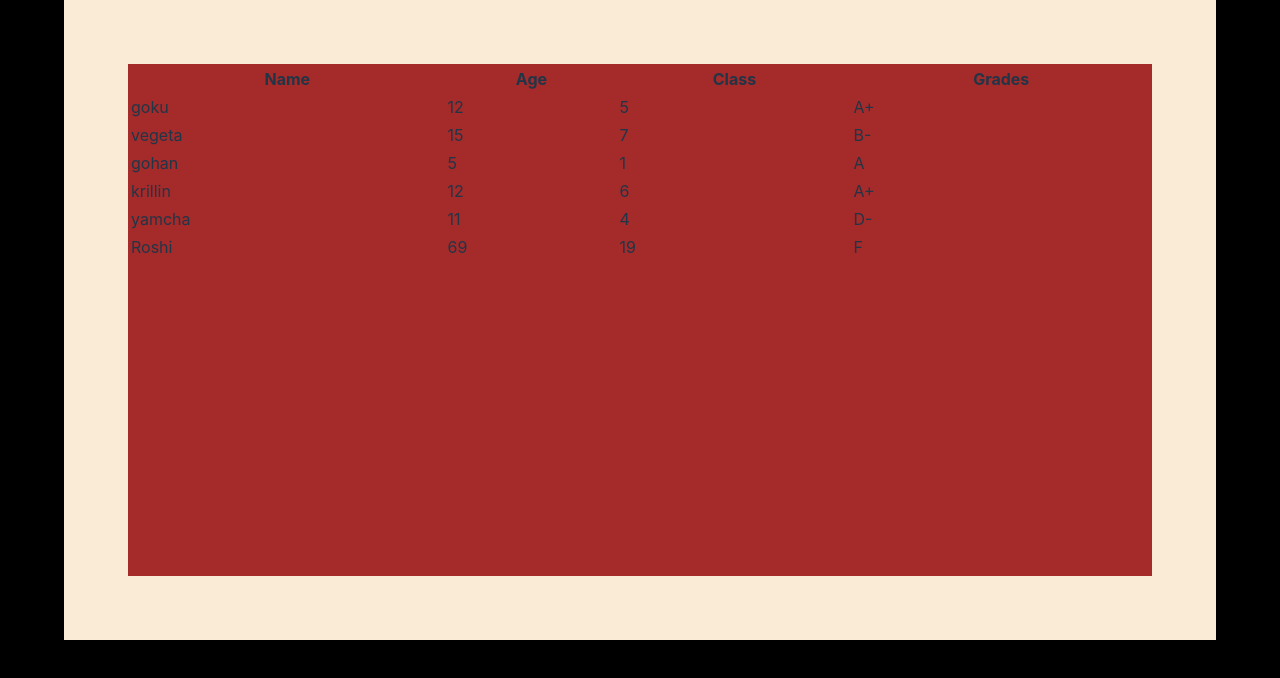
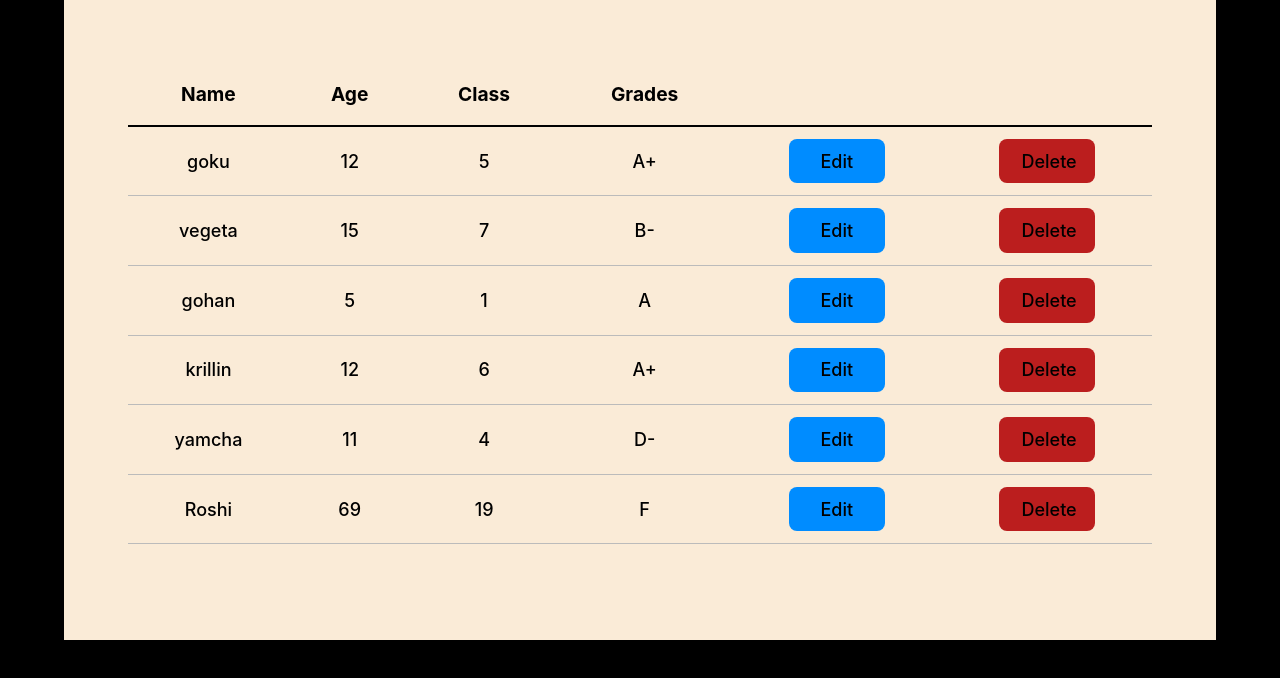
Before and after one commit to rush1dan/react-dotnet-CRUD, a React (Vite) app in the folder FrontEnd/ReactCRUD/: page / in a window 1280 px wide. Shown: the top 678 px of the page. Built offline with nearby package versions, Linux system fonts and the light colour scheme.

Commit message:
Student table styled including edit and delete buttons

```diff
--- a/FrontEnd/ReactCRUD/src/components/StudentList.jsx
+++ b/FrontEnd/ReactCRUD/src/components/StudentList.jsx
@@ -24,19 +24,21 @@ export const StudentList = (props) => {
 
     return (
         <div className={styles.container}>
-            <table>
+            <table className={styles.studentTable}>
                 <thead>
                     <tr>
                         {
                             studentPropKeys.map((key, index) => {
                                 const formattedHeading = formatHeadingFromKey(key);
                                 return (
-                                    <th key={index}>
+                                    <th key={index} className={styles.cellHeading}>
                                         {formattedHeading}
                                     </th>
                                 )
                             })
                         }
+                        <th className={styles.cellHeading}></th>
+                        <th className={styles.cellHeading}></th>
                     </tr>
                 </thead>
                 <tbody>
@@ -47,12 +49,22 @@ export const StudentList = (props) => {
                                     {
                                         studentPropKeys.map((key, index) => {
                                             return (
-                                                <td>
+                                                <td key={index} className={styles.cellData}>
                                                     {student[key]}
                                                 </td>
                                             )
                                         })
                                     }
+                                    <td className={styles.cellData}>
+                                        <button className={styles.edit}>
+                                            Edit
+                                        </button>
+                                    </td>
+                                    <td className={styles.cellData}>
+                                        <button className={styles.delete}>
+                                            Delete
+                                        </button>
+                                    </td>
                                 </tr>
                             )
                         })
--- a/FrontEnd/ReactCRUD/src/index.css
+++ b/FrontEnd/ReactCRUD/src/index.css
@@ -29,6 +29,8 @@ body {
   place-items: center;
   min-width: 320px;
   min-height: 100vh;
+  padding: 0;
+  box-sizing: border-box;
 }
 
 h1 {
@@ -47,13 +49,6 @@ button {
   cursor: pointer;
   transition: border-color 0.25s;
 }
-button:hover {
-  border-color: #646cff;
-}
-button:focus,
-button:focus-visible {
-  outline: 4px auto -webkit-focus-ring-color;
-}
 
 @media (prefers-color-scheme: light) {
   :root {
--- a/FrontEnd/ReactCRUD/src/styles/studentlist.module.css
+++ b/FrontEnd/ReactCRUD/src/styles/studentlist.module.css
@@ -1,25 +1,49 @@
 .container {
     height: 32rem;
     width: 100%;
-    background-color: brown;
-    display: flex;
-    flex-direction: column;
+    overflow-x: auto;
+    overflow-y: auto;
 }
 
-.studentDetails {
-    display: flex;
-    flex-direction: row;
-    justify-content: space-around;
+.studentTable {
+    border-collapse: collapse;
+    border-spacing: 0;
+    min-width: 100%;
 }
 
-.property {
-
+.cellHeading {
+    padding: 1rem;
+    font-weight: bold;
+    color: #000;
+    font-size: larger;
+    border-bottom: 2px solid #000;
 }
 
-.property .heading {
-    font-weight: bold;
+.cellData {
+    text-align: center;
+    color: #000;
+    font-size: large;
+    font-weight: 500;
+    padding: 0.75rem;
+    border-bottom: 1px solid #bbbbbb;
 }
 
-.property .desc {
-    font-weight: lighter;
+.edit {
+    width: 6rem;
+    background-color: #008cff;
+    font-size: large;
 }
+
+.edit:hover {
+    background-color: #463177;
+}
+
+.delete {
+    width: 6rem;
+    background-color: #bb1e1e;
+    font-size: large;
+}
+
+.delete:hover {
+    background-color: #4b0c0c;
+}
```
